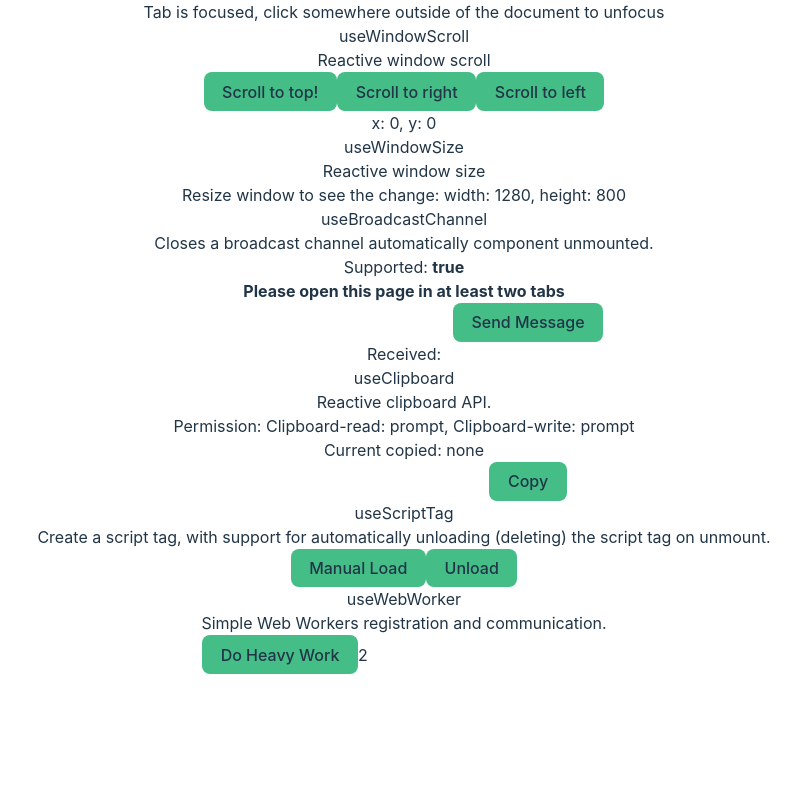
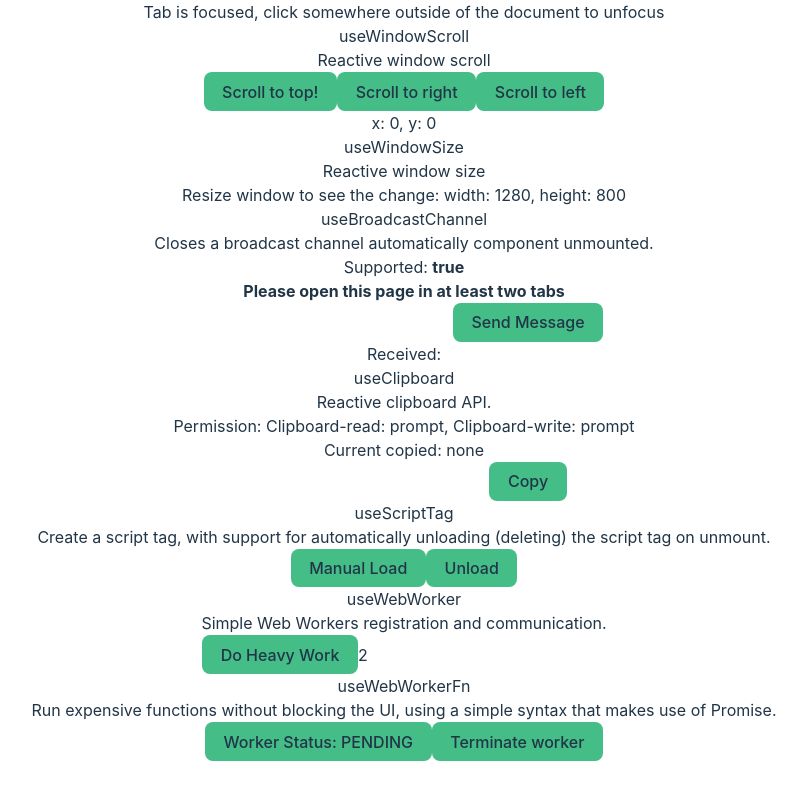
Before and after one commit to cwmazer/vue3-vueuse, a Vue app: page / in a window 1280 px wide. Shown: the part 1886-2679 px from the top of the page, without its empty margins (236-1043 px from the left). Before the commit the page ends 2592 px from the top, so only its background shows below. Built offline with nearby package versions, Linux system fonts and the light colour scheme.

Commit message:
browser/useWebWorkerFn

```diff
--- a/src/App.vue
+++ b/src/App.vue
@@ -19,6 +19,7 @@ import UseBroadcastChannel from "./components/vueuse/browser/useBroadcashChannel
 import UseClipboard from "./components/vueuse/browser/useClipboard/index.vue";
 import UseScriptTag from "./components/vueuse/browser/useScriptTag/index.vue";
 import UseWebWorker from "./components/vueuse/browser/useWebWorker/index.vue";
+import UseWebWorkerFn from "./components/vueuse/browser/useWebWorkerFn/index.vue";
 </script>
 
 <template>
@@ -44,6 +45,7 @@ import UseWebWorker from "./components/vueuse/browser/useWebWorker/index.vue";
       <UseClipboard />
       <UseScriptTag />
       <UseWebWorker />
+      <UseWebWorkerFn />
     </div>
   </div>
 </template>
--- /dev/null
+++ b/src/components/vueuse/browser/useWebWorkerFn/index.vue
@@ -0,0 +1,33 @@
+<template>
+  <div class="w-full p-2 border border-slate-200 rounded-md">
+    <h2 class="mb-1 font-bold underline">useWebWorkerFn</h2>
+    <p>Run expensive functions without blocking the UI, using a simple syntax that makes use of Promise.</p>
+    <div class="mt-2">
+      <button @click="doHeavyWork">{{ `Worker Status: ${workerStatus}` }}</button>
+      <button @click="workerTerminate()" class="ml-3">Terminate worker</button>
+    </div>
+    <div>{{ result }}</div>
+  </div>
+</template>
+
+<script setup lang="ts">
+import { ref } from "vue";
+import { useWebWorkerFn, useTimestamp, useDateFormat } from "@vueuse/core";
+const result = ref();
+const { workerFn, workerStatus, workerTerminate } = useWebWorkerFn(heavyWork);
+
+async function doHeavyWork() {
+  console.log("start", useDateFormat(useTimestamp().value, "YYYY-MM-DD HH:mm:ss SSS").value);
+  result.value = await workerFn();
+  console.log("end", useDateFormat(useTimestamp().value, "YYYY-MM-DD HH:mm:ss SSS").value);
+}
+
+function heavyWork() {
+  for (let i = 0; i < 100000; i++) {
+    for (let j = 0; j < 100000; j++) {}
+  }
+  return "done!";
+}
+</script>
+
+<style scoped></style>
```
